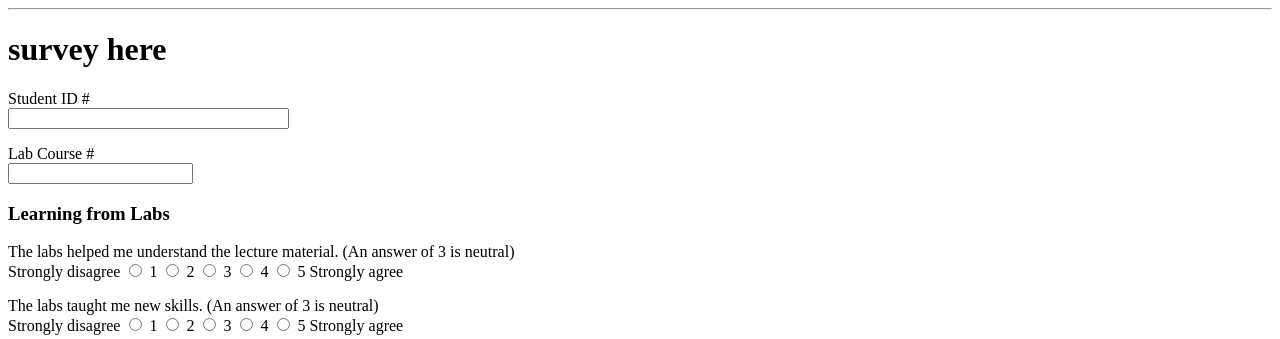
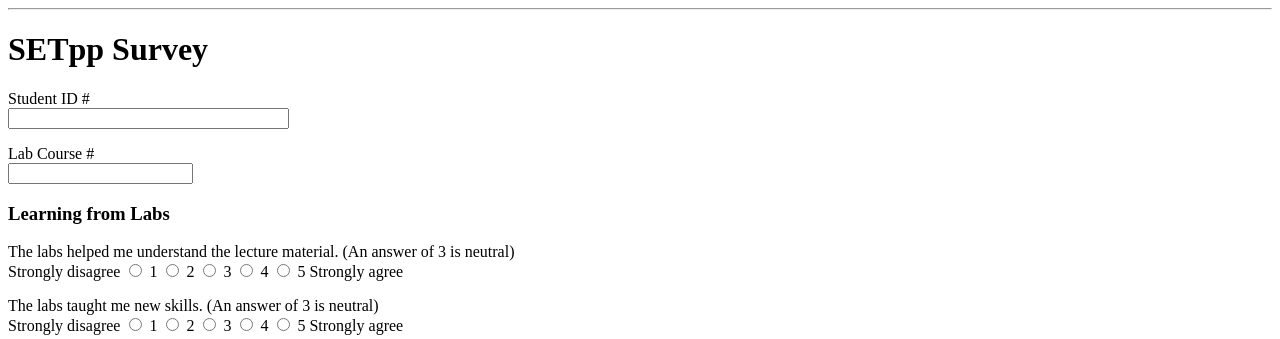
Before and after one commit to ryanku98/SETpp, a Flask app: page /survey in a window 1280 px wide. Shown: the part 26-365 px from the top of the page. Run offline with Flask 2, Linux system fonts and the light colour scheme; the visitor is signed in with stand-in values (Sample User, id 1).

Commit message:
Retitle survey page

```diff
--- a/app/templates/survey.html
+++ b/app/templates/survey.html
@@ -1,7 +1,7 @@
 {% extends "base.html" %}
 
 {% block content %}
-<h1>survey here</h1>
+<h1>SETpp Survey</h1>
 <form action="" method="post" novalidate>
   {{ form.hidden_tag() }}
   {# SUBMISSION VALIDATION #}
```
